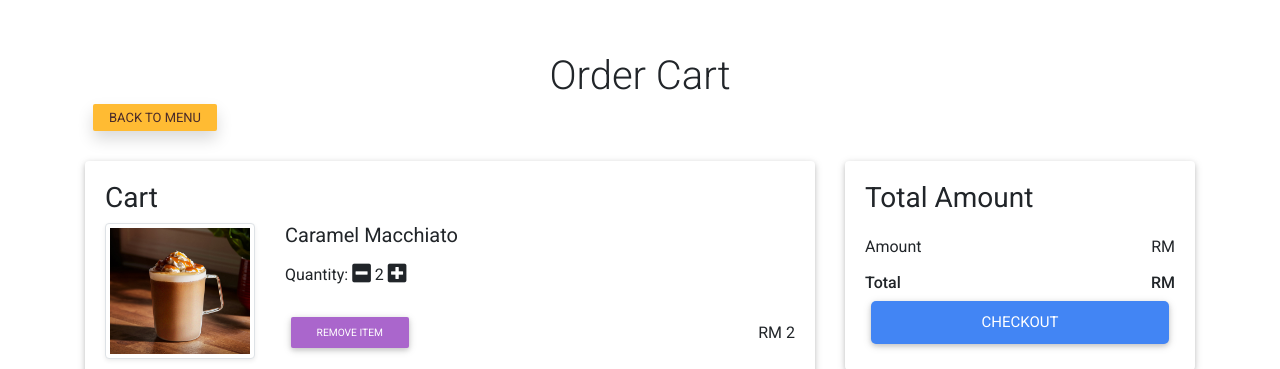
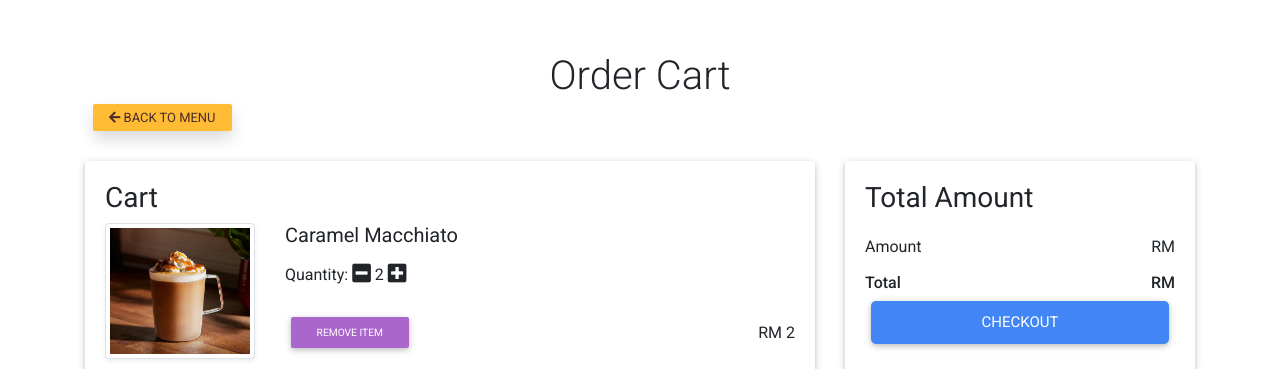
Before and after one commit to YapYuNing08/GitExercise-TT5L-10, a Django app: template deliver/customer/templates/customer/addtocart.html in a window 1280 px wide. Shown: the part 156-525 px from the top of the page. Run offline with Django 5.2, Linux system fonts and the light colour scheme; the template is opened without the code that fills it: values that come from a table or form of the project are taken from there, others are empty; data comes from the database, SQL or seed files in the repository; some libraries are stand-ins or nearby versions.

Commit message:
Update addtocart.html

```diff
--- a/deliver/customer/templates/customer/addtocart.html
+++ b/deliver/customer/templates/customer/addtocart.html
@@ -90,7 +90,7 @@
         {% if cart %}
         <div class="col-sm-12 mb-4">
             <h1 class="text-center mb-0">Order Cart</h1>
-            <a href="{% url 'all_products' %}" class="btn btn-warning shadow px-3 py-1 ms-2 mt-1">Back to Menu</a>
+            <a href="{% url 'all_products' %}" class="btn btn-warning shadow px-3 py-1 ms-2 mt-1"><i class="fa fa-arrow-left"></i>&nbsp;Back to Menu</a>
         </div>
 
         <div class="col-sm-8">
```
